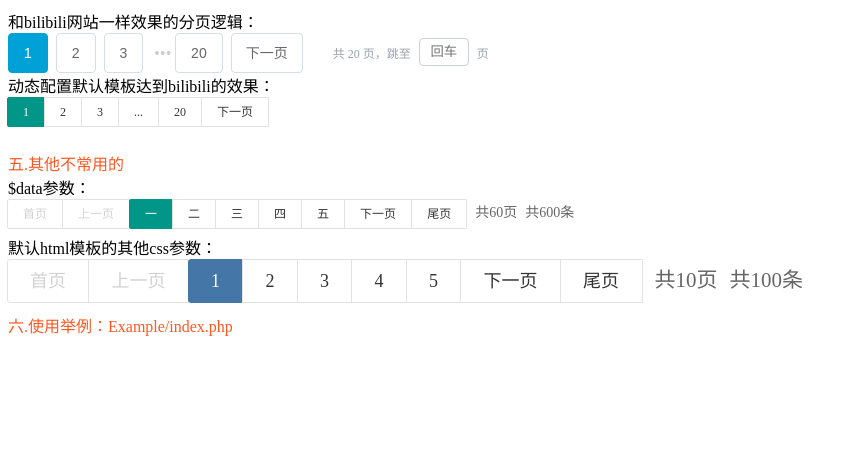
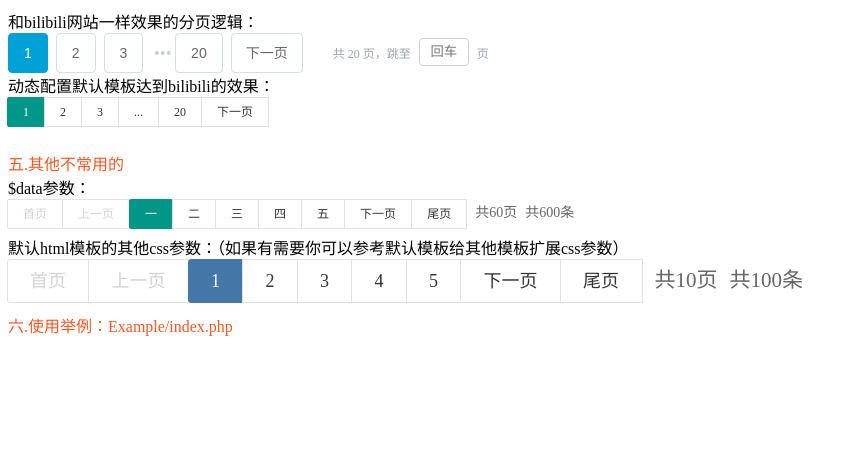
Before and after one commit to reversemagician/fenye, a PHP site: page / in a window 1280 px wide. Shown: the part 850-1305 px from the top of the page, without its empty margins (0-858 px from the left). Run offline with PHP 8.4, Linux system fonts and the light colour scheme.

Commit message:
V 1.0 版本

```diff
--- a/fenye.php
+++ b/fenye.php
@@ -28,8 +28,12 @@ class fenye{
 	public $data=[];//主体数据 *修改有效*
 
 
-
-	//$total数据总量 $number每页显示的数据条数 $pagenumber显示的页码数
+	/**
+	 * 设定必要参数并初始化
+	 * @param integer $total      数据总量
+	 * @param integer $number     [每页显示的数据条数]
+	 * @param integer $pagenumber [显示的页码数]
+	 */
 	public function __construct($total,$number=10,$pagenumber=5)
 	{
 		$this->number=$number;
@@ -39,13 +43,13 @@ class fenye{
 	}
 
 	/**
-	 * 配置
+	 * 修改配置并重新初始化
 	 * @param [array]   $setting['urlmodel'] $urlmodel的对应参数
 	 * @param [string]  $setting['loopmodel'] 循环体的计算方式
 	 * @param [string]  $setting['pageurl'] 当前url(默认自动获取)
 	 * @param [number]  $setting['p'] 当前页码 (默认自动获取)
 	 * @param [string]  $setting['url'] 已过滤的路径信息 (默认自动获取)
-	 * @return
+	 * @return null 无返回
 	 */
 	public function config($setting=[]){
 		if(isset($setting['urlmodel'])){
@@ -73,7 +77,10 @@ class fenye{
 		$this->dataInit();//重新初始化
 	}
 
-	//获取全部结果
+	/**
+	 * 获取结果
+	 * @return array 分页结果
+	 */
 	public function result(){
 
 		// html主体
@@ -708,9 +715,9 @@ class fenye{
 						'outer_begin'=>'<div class="config_fanye_">',
 						'outer_end'=>'<div style="clear:both"></div></div>',
 						'btn'=>[
-							'normal'=>'<a href="#href#" class="config_fanye_a">#text#</a>',
-							'selection'=>'<a href="#href#" class="config_fanye_a config_fanye_a_">#text#</a>',
-							'disable'=>'<a href="javascript:;" class="config_fanye_a config_fanye_d">#text#</a>',
+							'normal'=>'<a href="#href#" class="'.$css_v['class_pre'].'config_fanye_a">#text#</a>',
+							'selection'=>'<a href="#href#" class="'.$css_v['class_pre'].'config_fanye_a '.$css_v['class_pre'].'config_fanye_a_">#text#</a>',
+							'disable'=>'<a href="javascript:;" class="'.$css_v['class_pre'].'config_fanye_a config_fanye_d">#text#</a>',
 						],
 					],
 					'html_btn_order'=>[
--- a/index.php
+++ b/index.php
@@ -161,29 +161,20 @@ echo "<span>一、一般配置：config()方法</span><br><br>";
 	$other_result=$other->result();
 	echo '<br>$data参数：<br>'.$other_result['css'],$other_result['html'];
 
-	//默认html模板的其他css参数
+	//默认html模板的css参数。如果有需要你可以参考默认模板给其他模板扩展css参数
 	$fenyecss=new fenye(100);
 
-		$model=[
-					'html'=>[
-						'btn'=>[
-							'normal'=>'<a href="#href#" class="pre_config_fanye_a">#text#</a>',
-							'selection'=>'<a href="#href#" class="pre_config_fanye_a pre_config_fanye_a_">#text#</a>',
-							'disable'=>'<a href="#href#" class="pre_config_fanye_a pre_config_fanye_d">#text#</a>',
-						]
-					]
-				];
 		$css=[
-			'color'=>'#4476A7',
-			'size'=>1.5,
-			'class_pre'=>'pre_'//类前缀,需要在上面的html.btn中同时修改类名才能生效
+			'color'=>'#4476A7',//配色
+			'size'=>1.5,//大小
+			'class_pre'=>'pre_'//类前缀
 		];
 
-	$fenyecss->sethtmlmodel('default',$model,$css);
+	$fenyecss->sethtmlmodel('default',[],$css);
 
 	$fenyecss_result=$fenyecss->result();
 
-	echo '<br><br>默认html模板的其他css参数：<br>'.$fenyecss_result['css'],$fenyecss_result['html'];
+	echo '<br><br>默认html模板的其他css参数：（如果有需要你可以参考默认模板给其他模板扩展css参数）<br>'.$fenyecss_result['css'],$fenyecss_result['html'];
 
 echo "<br><br><br><span>六.使用举例：Example/index.php</span>";
 echo '<div style="height:200px;"> </div>';
```
